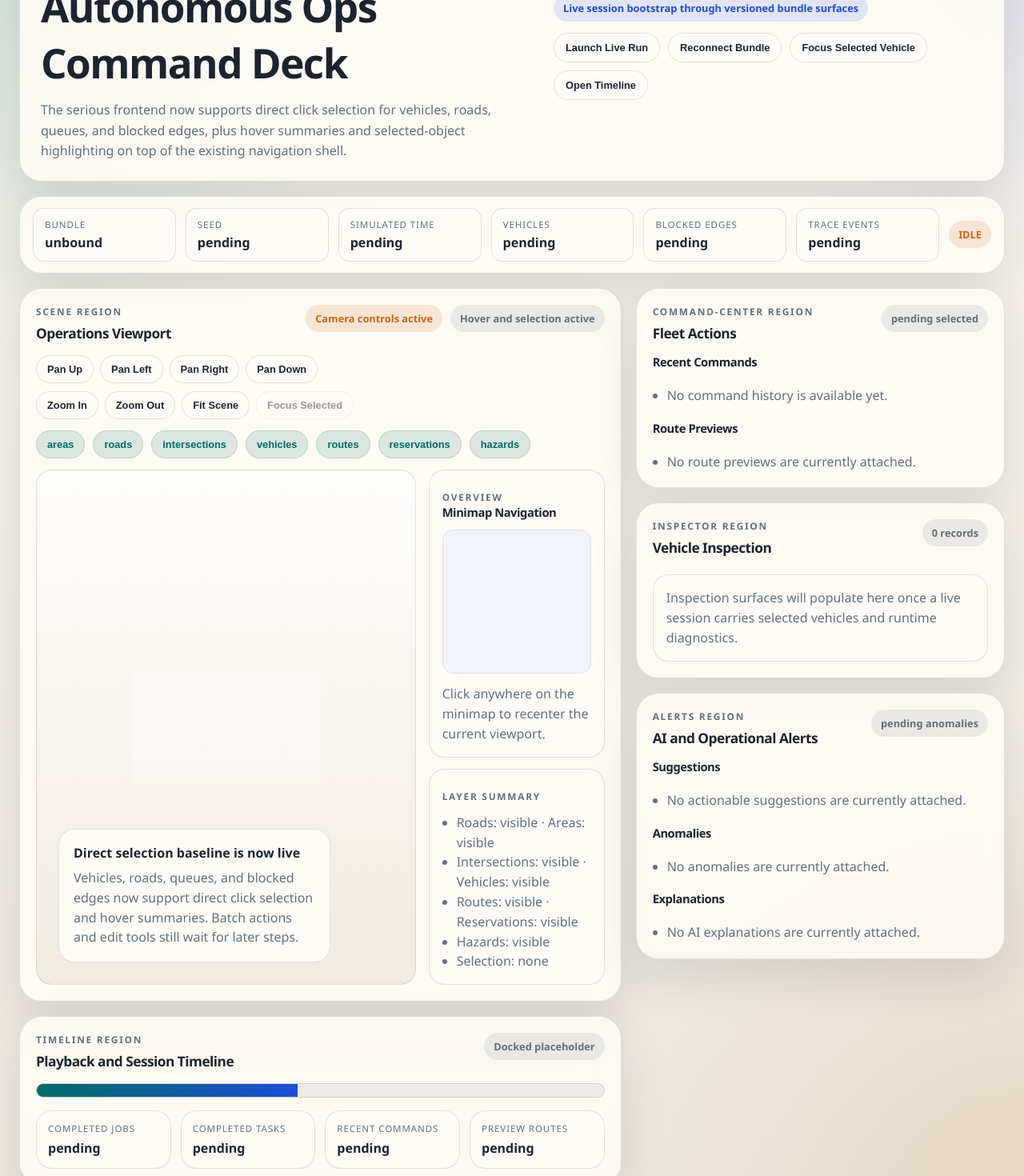
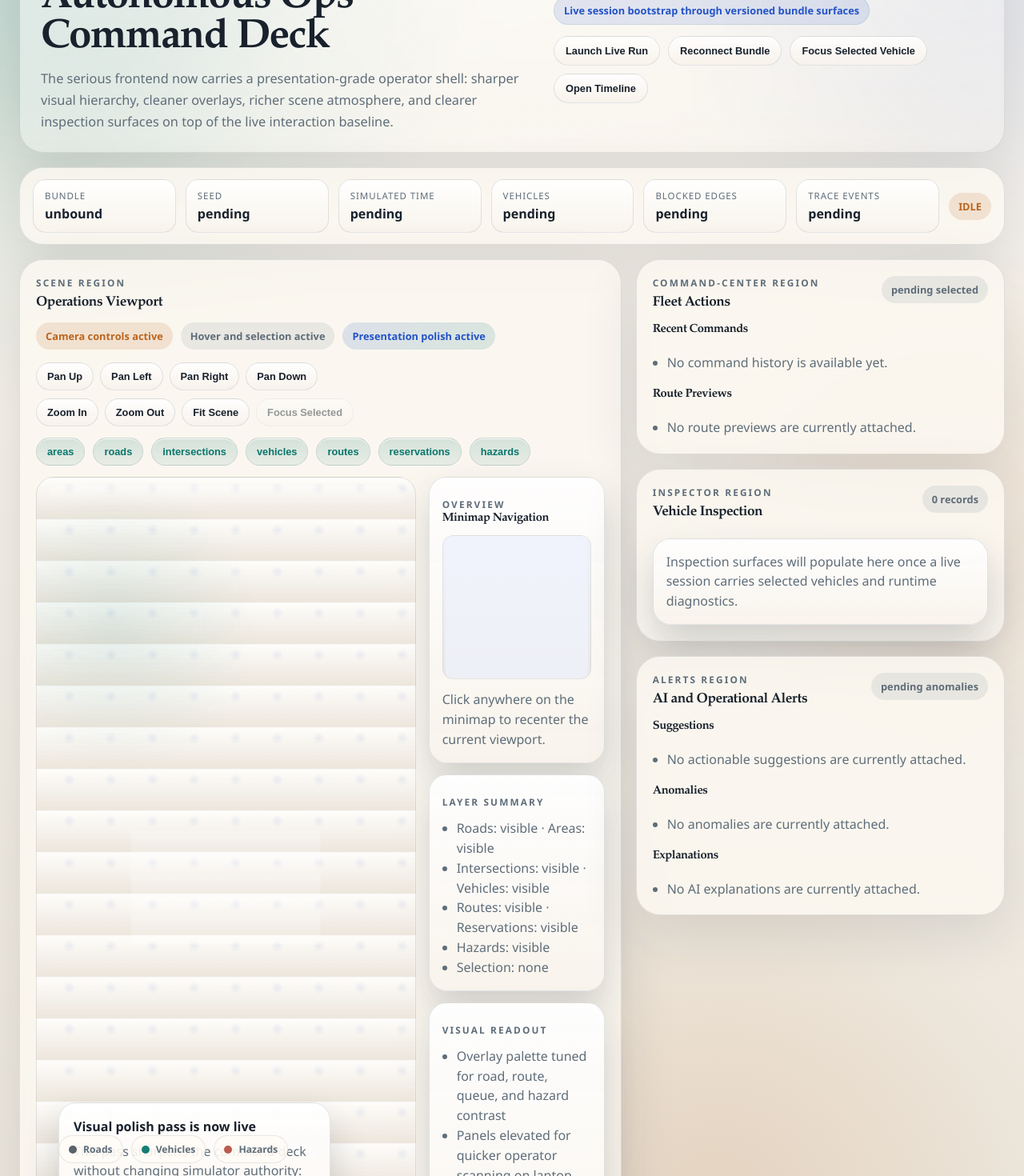
Before and after one commit to markjacobson23/Autonomous_Operations_Sim, a React (Vite) app in the folder frontend/serious_ui/: page / in a window 1280 px wide. Shown: the part 100-1570 px from the top of the page at 80% size. Built offline with nearby package versions, Linux system fonts and the light colour scheme.

Commit message:
Polish serious UI visuals

```diff
--- a/frontend/serious_ui/src/App.tsx
+++ b/frontend/serious_ui/src/App.tsx
@@ -483,14 +483,16 @@ function App(): JSX.Element {
 
   return (
     <div className="shell">
+      <div className="shell-accent shell-accent-left" aria-hidden="true" />
+      <div className="shell-accent shell-accent-right" aria-hidden="true" />
       <header className="masthead panel">
         <div className="masthead-copy">
-          <p className="eyebrow">Step 45 Interaction Baseline</p>
+          <p className="eyebrow">Step 46 Visual Polish Pass</p>
           <h1>Autonomous Ops Command Deck</h1>
           <p className="lede">
-            The serious frontend now supports direct click selection for vehicles,
-            roads, queues, and blocked edges, plus hover summaries and selected-object
-            highlighting on top of the existing navigation shell.
+            The serious frontend now carries a presentation-grade operator shell:
+            sharper visual hierarchy, cleaner overlays, richer scene atmosphere, and
+            clearer inspection surfaces on top of the live interaction baseline.
           </p>
         </div>
         <div className="masthead-meta">
@@ -550,6 +552,7 @@ function App(): JSX.Element {
               <div className="status-stack">
                 <span className="status-pill">Camera controls active</span>
                 <span className="status-pill secondary">Hover and selection active</span>
+                <span className="status-pill accent">Presentation polish active</span>
               </div>
             </div>
 
@@ -604,6 +607,8 @@ function App(): JSX.Element {
 
             <div className="stage-grid">
               <div className="stage-canvas-frame">
+                <div className="scene-rim scene-rim-top" aria-hidden="true" />
+                <div className="scene-rim scene-rim-bottom" aria-hidden="true" />
                 <svg
                   className="stage-canvas"
                   viewBox={`${viewport.x} ${viewport.y} ${viewport.width} ${viewport.height}`}
@@ -783,12 +788,26 @@ function App(): JSX.Element {
                 </svg>
 
                 <div className="focus-card">
-                  <strong>Direct selection baseline is now live</strong>
+                  <strong>Visual polish pass is now live</strong>
                   <p>
-                    Vehicles, roads, queues, and blocked edges now support direct click
-                    selection and hover summaries. Batch actions and edit tools still wait
-                    for later steps.
+                    This pass sharpens the command deck without changing simulator
+                    authority: better scene depth, cleaner panels, clearer overlays, and
+                    a more presentation-ready mining control aesthetic.
                   </p>
+                </div>
+                <div className="scene-legend">
+                  <span className="legend-item">
+                    <span className="legend-swatch road" />
+                    Roads
+                  </span>
+                  <span className="legend-item">
+                    <span className="legend-swatch vehicle" />
+                    Vehicles
+                  </span>
+                  <span className="legend-item">
+                    <span className="legend-swatch hazard" />
+                    Hazards
+                  </span>
                 </div>
                 {hoverTarget ? (
                   <div className="hover-card" aria-live="polite">
@@ -856,6 +875,15 @@ function App(): JSX.Element {
                     <li>
                       Selection: {describeSelectedTarget(selectedTarget, selectedVehicleId)}
                     </li>
+                  </ul>
+                </div>
+
+                <div className="overview-card">
+                  <p className="eyebrow">Visual Readout</p>
+                  <ul className="mini-list">
+                    <li>Overlay palette tuned for road, route, queue, and hazard contrast</li>
+                    <li>Panels elevated for quicker operator scanning on laptop displays</li>
+                    <li>Scene framing reserved for more cinematic polish in later passes</li>
                   </ul>
                 </div>
               </aside>
--- a/frontend/serious_ui/src/app-shell.css
+++ b/frontend/serious_ui/src/app-shell.css
@@ -1,24 +1,25 @@
 :root {
   color-scheme: light;
-  --bg: #ece7de;
-  --panel: rgba(255, 251, 245, 0.88);
-  --panel-strong: rgba(255, 252, 248, 0.96);
-  --ink: #1c2430;
-  --muted: #61707d;
-  --line: rgba(72, 84, 92, 0.16);
-  --accent: #006c67;
-  --accent-soft: rgba(0, 108, 103, 0.14);
-  --accent-2: #1d4ed8;
-  --accent-2-soft: rgba(29, 78, 216, 0.12);
-  --warm: #c96a18;
-  --warm-soft: rgba(201, 106, 24, 0.14);
-  --alert: #b64b3a;
-  --alert-soft: rgba(182, 75, 58, 0.12);
-  --shadow: 0 24px 60px rgba(28, 36, 48, 0.12);
-  --radius-xl: 28px;
-  --radius-lg: 20px;
-  --radius-md: 14px;
-  --font-display: "Avenir Next", "Segoe UI", sans-serif;
+  --bg: #e8e2d7;
+  --panel: rgba(252, 248, 241, 0.84);
+  --panel-strong: rgba(255, 251, 246, 0.96);
+  --ink: #18212c;
+  --muted: #5f6d79;
+  --line: rgba(66, 78, 88, 0.14);
+  --accent: #0a766c;
+  --accent-soft: rgba(10, 118, 108, 0.14);
+  --accent-2: #2453c7;
+  --accent-2-soft: rgba(36, 83, 199, 0.12);
+  --warm: #bb651e;
+  --warm-soft: rgba(187, 101, 30, 0.15);
+  --alert: #b24a3b;
+  --alert-soft: rgba(178, 74, 59, 0.14);
+  --shadow: 0 24px 70px rgba(24, 33, 44, 0.12);
+  --shadow-strong: 0 22px 46px rgba(24, 33, 44, 0.18);
+  --radius-xl: 30px;
+  --radius-lg: 22px;
+  --radius-md: 16px;
+  --font-display: "Iowan Old Style", "Palatino Linotype", "Book Antiqua", serif;
   --font-body: "Avenir Next", "Segoe UI", sans-serif;
 }
 
@@ -35,10 +36,10 @@ body,
 
 body {
   background:
-    radial-gradient(circle at top left, rgba(0, 108, 103, 0.16), transparent 28%),
-    radial-gradient(circle at top right, rgba(29, 78, 216, 0.12), transparent 22%),
-    radial-gradient(circle at bottom right, rgba(201, 106, 24, 0.14), transparent 26%),
-    linear-gradient(180deg, #faf6ef 0%, var(--bg) 100%);
+    radial-gradient(circle at top left, rgba(10, 118, 108, 0.18), transparent 26%),
+    radial-gradient(circle at top right, rgba(36, 83, 199, 0.12), transparent 20%),
+    radial-gradient(circle at 70% 80%, rgba(187, 101, 30, 0.15), transparent 24%),
+    linear-gradient(180deg, #fbf7f0 0%, var(--bg) 100%);
   color: var(--ink);
   font-family: var(--font-body);
 }
@@ -48,6 +49,31 @@ body {
   padding: 24px;
   display: grid;
   gap: 18px;
+  position: relative;
+  overflow: hidden;
+}
+
+.shell-accent {
+  position: fixed;
+  width: 28rem;
+  height: 28rem;
+  border-radius: 999px;
+  filter: blur(70px);
+  opacity: 0.34;
+  pointer-events: none;
+  z-index: 0;
+}
+
+.shell-accent-left {
+  top: -9rem;
+  left: -10rem;
+  background: rgba(10, 118, 108, 0.2);
+}
+
+.shell-accent-right {
+  right: -8rem;
+  bottom: -10rem;
+  background: rgba(187, 101, 30, 0.18);
 }
 
 .panel {
@@ -56,6 +82,8 @@ body {
   border-radius: var(--radius-xl);
   box-shadow: var(--shadow);
   backdrop-filter: blur(14px);
+  position: relative;
+  z-index: 1;
 }
 
 .masthead {
@@ -65,6 +93,9 @@ body {
   gap: 24px;
   align-items: flex-start;
   flex-wrap: wrap;
+  background:
+    linear-gradient(135deg, rgba(255, 255, 255, 0.34), rgba(255, 255, 255, 0.04)),
+    linear-gradient(180deg, rgba(255, 255, 255, 0.22), rgba(255, 255, 255, 0));
 }
 
 .masthead-copy {
@@ -82,7 +113,7 @@ body {
   margin: 0 0 8px;
   font-size: 0.74rem;
   font-weight: 700;
-  letter-spacing: 0.15em;
+  letter-spacing: 0.18em;
   text-transform: uppercase;
   color: var(--muted);
 }
@@ -97,6 +128,7 @@ h3 {
 
 h1 {
   font-size: clamp(2.2rem, 4vw, 3.25rem);
+  line-height: 0.98;
 }
 
 h2 {
@@ -111,7 +143,8 @@ h3 {
   max-width: 50rem;
   margin: 12px 0 0;
   color: var(--muted);
-  line-height: 1.6;
+  line-height: 1.65;
+  font-size: 1.02rem;
 }
 
 .badge-row,
@@ -145,6 +178,7 @@ h3 {
 .badge {
   background: var(--accent-soft);
   color: var(--accent);
+  border: 1px solid rgba(10, 118, 108, 0.12);
 }
 
 .accent-2 {
@@ -152,12 +186,18 @@ h3 {
   color: var(--accent-2);
 }
 
+.status-pill.accent {
+  background: linear-gradient(135deg, rgba(36, 83, 199, 0.14), rgba(10, 118, 108, 0.14));
+  color: var(--accent-2);
+}
+
 .toolbar-button {
   border: 1px solid rgba(97, 112, 125, 0.18);
-  background: var(--panel-strong);
+  background: linear-gradient(180deg, rgba(255, 255, 255, 0.88), rgba(247, 241, 233, 0.9));
   color: var(--ink);
   cursor: default;
   padding: 10px 14px;
+  box-shadow: inset 0 1px 0 rgba(255, 255, 255, 0.7);
 }
 
 .session-bar {
@@ -169,12 +209,14 @@ h3 {
 }
 
 .metric-pill {
-  background: var(--panel-strong);
+  background:
+    linear-gradient(180deg, rgba(255, 255, 255, 0.92), rgba(248, 243, 236, 0.92));
   border: 1px solid var(--line);
   border-radius: var(--radius-md);
   padding: 12px 14px;
   display: grid;
   gap: 4px;
+  box-shadow: inset 0 1px 0 rgba(255, 255, 255, 0.75);
 }
 
 .metric-label {
@@ -271,12 +313,13 @@ h3 {
 .scene-button,
 .layer-chip {
   border: 1px solid rgba(97, 112, 125, 0.18);
-  background: var(--panel-strong);
+  background: linear-gradient(180deg, rgba(255, 255, 255, 0.95), rgba(247, 241, 234, 0.92));
   color: var(--ink);
   border-radius: 999px;
   padding: 9px 13px;
   font-size: 0.8rem;
   font-weight: 700;
+  box-shadow: inset 0 1px 0 rgba(255, 255, 255, 0.8);
 }
 
 .scene-button:disabled {
@@ -284,7 +327,7 @@ h3 {
 }
 
 .layer-chip-active {
-  background: var(--accent-soft);
+  background: linear-gradient(180deg, rgba(10, 118, 108, 0.16), rgba(10, 118, 108, 0.08));
   color: var(--accent);
 }
 
@@ -300,10 +343,33 @@ h3 {
   border-radius: var(--radius-lg);
   border: 1px solid var(--line);
   background:
-    linear-gradient(180deg, rgba(255, 255, 255, 0.7), rgba(240, 233, 223, 0.94)),
+    radial-gradient(circle at 20% 18%, rgba(10, 118, 108, 0.1), transparent 20%),
+    radial-gradient(circle at 78% 26%, rgba(36, 83, 199, 0.08), transparent 14%),
+    linear-gradient(180deg, rgba(255, 255, 255, 0.72), rgba(236, 229, 219, 0.96)),
     linear-gradient(90deg, rgba(97, 112, 125, 0.08) 1px, transparent 1px),
     linear-gradient(rgba(97, 112, 125, 0.08) 1px, transparent 1px);
   background-size: auto, 52px 52px, 52px 52px;
+  box-shadow: inset 0 0 0 1px rgba(255, 255, 255, 0.22);
+}
+
+.scene-rim {
+  position: absolute;
+  left: 16px;
+  right: 16px;
+  height: 24px;
+  border-radius: 999px;
+  z-index: 1;
+  pointer-events: none;
+}
+
+.scene-rim-top {
+  top: 12px;
+  background: linear-gradient(180deg, rgba(255, 255, 255, 0.36), rgba(255, 255, 255, 0));
+}
+
+.scene-rim-bottom {
+  bottom: 12px;
+  background: linear-gradient(0deg, rgba(24, 33, 44, 0.08), rgba(24, 33, 44, 0));
 }
 
 .scene-routes {
@@ -337,8 +403,10 @@ h3 {
 .inspection-card,
 .empty-state {
   border-radius: var(--radius-lg);
-  background: var(--panel-strong);
+  background:
+    linear-gradient(180deg, rgba(255, 255, 255, 0.96), rgba(248, 243, 236, 0.94));
   border: 1px solid var(--line);
+  box-shadow: var(--shadow-strong);
 }
 
 .focus-card {
@@ -359,8 +427,50 @@ h3 {
   padding: 14px 16px;
   border-radius: var(--radius-md);
   border: 1px solid var(--line);
-  background: rgba(255, 252, 248, 0.96);
-  box-shadow: 0 14px 34px rgba(28, 36, 48, 0.14);
+  background: linear-gradient(180deg, rgba(255, 252, 248, 0.98), rgba(247, 241, 235, 0.96));
+  box-shadow: 0 14px 34px rgba(28, 36, 48, 0.18);
+}
+
+.scene-legend {
+  position: absolute;
+  left: 28px;
+  bottom: 168px;
+  z-index: 1;
+  display: flex;
+  gap: 10px;
+  flex-wrap: wrap;
+}
+
+.legend-item {
+  display: inline-flex;
+  align-items: center;
+  gap: 8px;
+  padding: 8px 12px;
+  border-radius: 999px;
+  background: rgba(255, 251, 245, 0.9);
+  border: 1px solid rgba(66, 78, 88, 0.12);
+  color: var(--muted);
+  font-size: 0.76rem;
+  font-weight: 700;
+}
+
+.legend-swatch {
+  width: 10px;
+  height: 10px;
+  border-radius: 999px;
+  display: inline-block;
+}
+
+.legend-swatch.road {
+  background: rgba(52, 64, 74, 0.82);
+}
+
+.legend-swatch.vehicle {
+  background: rgba(10, 118, 108, 0.95);
+}
+
+.legend-swatch.hazard {
+  background: rgba(178, 74, 59, 0.9);
 }
 
 .focus-card p,
@@ -401,14 +511,14 @@ h3 {
   height: 18px;
   border-radius: 999px;
   border: 1px solid var(--line);
-  background: rgba(97, 112, 125, 0.1);
+  background: rgba(97, 112, 125, 0.08);
   overflow: hidden;
 }
 
 .timeline-fill {
   width: 46%;
   height: 100%;
-  background: linear-gradient(90deg, var(--accent) 0%, var(--accent-2) 100%);
+  background: linear-gradient(90deg, var(--accent) 0%, var(--accent-2) 55%, var(--warm) 100%);
 }
 
 .timeline-metrics {
@@ -502,12 +612,12 @@ h3 {
 }
 
 .scene-backdrop {
-  fill: rgba(255, 255, 255, 0.36);
+  fill: rgba(255, 255, 255, 0.22);
 }
 
 .scene-area {
-  fill: rgba(97, 112, 125, 0.12);
-  stroke: rgba(97, 112, 125, 0.18);
+  fill: rgba(97, 112, 125, 0.11);
+  stroke: rgba(97, 112, 125, 0.2);
   stroke-width: 0.08;
 }
 
@@ -527,6 +637,7 @@ h3 {
   stroke-linecap: round;
   stroke-linejoin: round;
   cursor: pointer;
+  filter: drop-shadow(0 0.12px 0.12px rgba(255, 255, 255, 0.45));
 }
 
 .scene-road-primary {
@@ -544,6 +655,7 @@ h3 {
   stroke: rgba(0, 108, 103, 0.8);
   stroke-width: 0.32;
   stroke-dasharray: 0.9 0.6;
+  filter: drop-shadow(0 0 0.18px rgba(10, 118, 108, 0.42));
 }
 
 .scene-reservation {
@@ -557,6 +669,7 @@ h3 {
   stroke: rgba(182, 75, 58, 0.82);
   stroke-width: 0.42;
   cursor: pointer;
+  filter: drop-shadow(0 0 0.18px rgba(178, 74, 59, 0.4));
 }
 
 .scene-vehicle circle {
@@ -564,6 +677,7 @@ h3 {
   stroke: white;
   stroke-width: 0.14;
   cursor: pointer;
+  filter: drop-shadow(0 0.14px 0.12px rgba(24, 33, 44, 0.18));
 }
 
 .scene-vehicle text {
@@ -600,7 +714,8 @@ h3 {
   margin-top: 12px;
   border-radius: 14px;
   border: 1px solid var(--line);
-  background: rgba(255, 255, 255, 0.44);
+  background: linear-gradient(180deg, rgba(255, 255, 255, 0.66), rgba(246, 240, 231, 0.72));
+  box-shadow: inset 0 1px 0 rgba(255, 255, 255, 0.75);
 }
 
 .minimap-bg {
```
Also changed, not shown: 2 other files (tests, documents, lock files or other folders).
